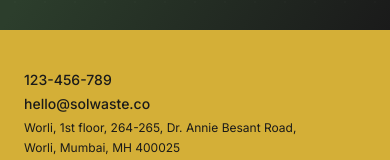
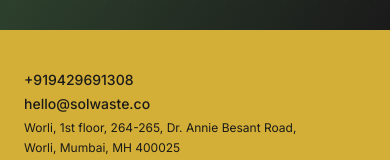
Before and after one commit to GNBPF/SolwasteWebsite, a React (Vite) app: page / in a window 390 px wide. Shown: the part 8544-8704 px from the top of the page. Built offline with nearby package versions, Linux system fonts and the light colour scheme; a web font is replaced by a local one.

Commit message:
chore: phone no update

```diff
--- a/components/Footer.tsx
+++ b/components/Footer.tsx
@@ -16,7 +16,7 @@
           {/* Contact Information */}
           <div>
             <div className="mb-4 md:mb-6">
-              <p className="font-medium mb-1 text-sm md:text-base">123-456-789</p>
+              <p className="font-medium mb-1 text-sm md:text-base">+919429691308</p>
               <p className="font-medium mb-1 text-sm md:text-base">hello@solwaste.co</p>
               <p className="text-xs md:text-sm leading-relaxed">
                 Worli, 1st floor, 264-265, Dr. Annie Besant Road,<br />
```
